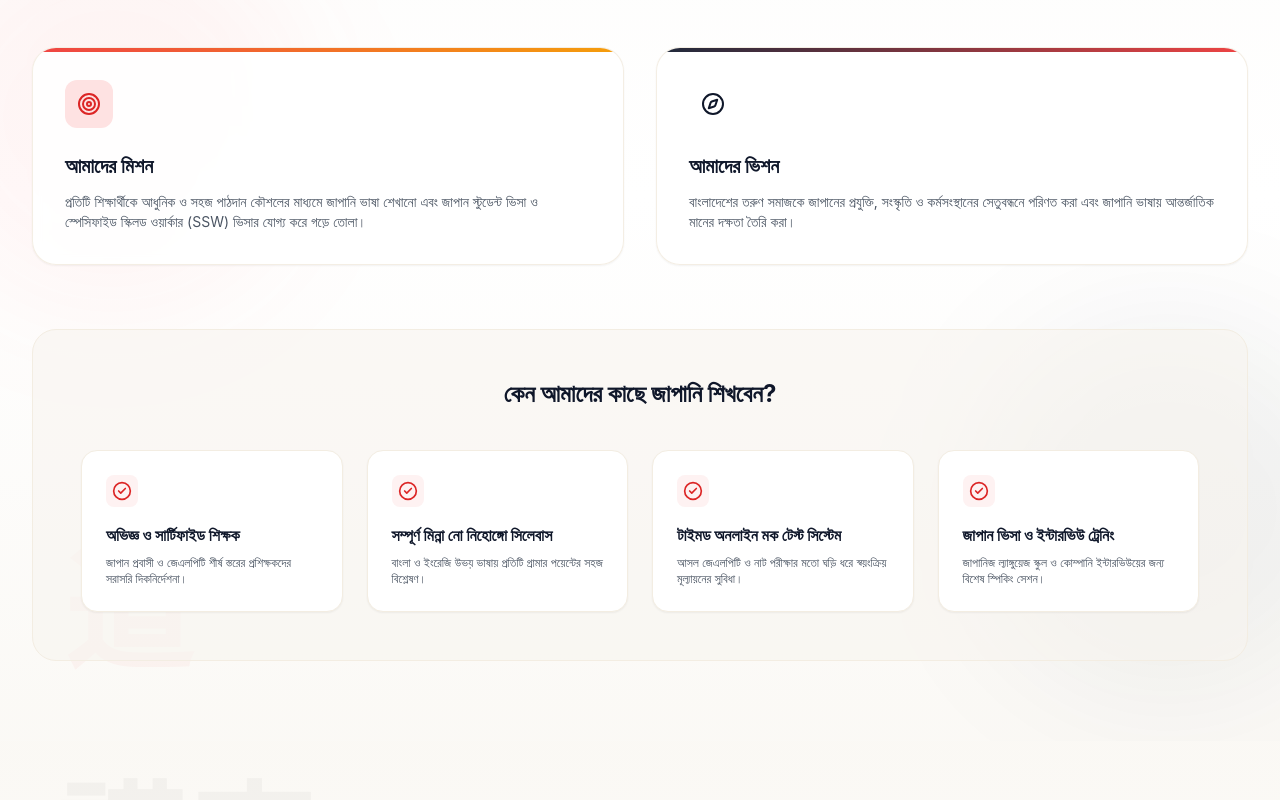
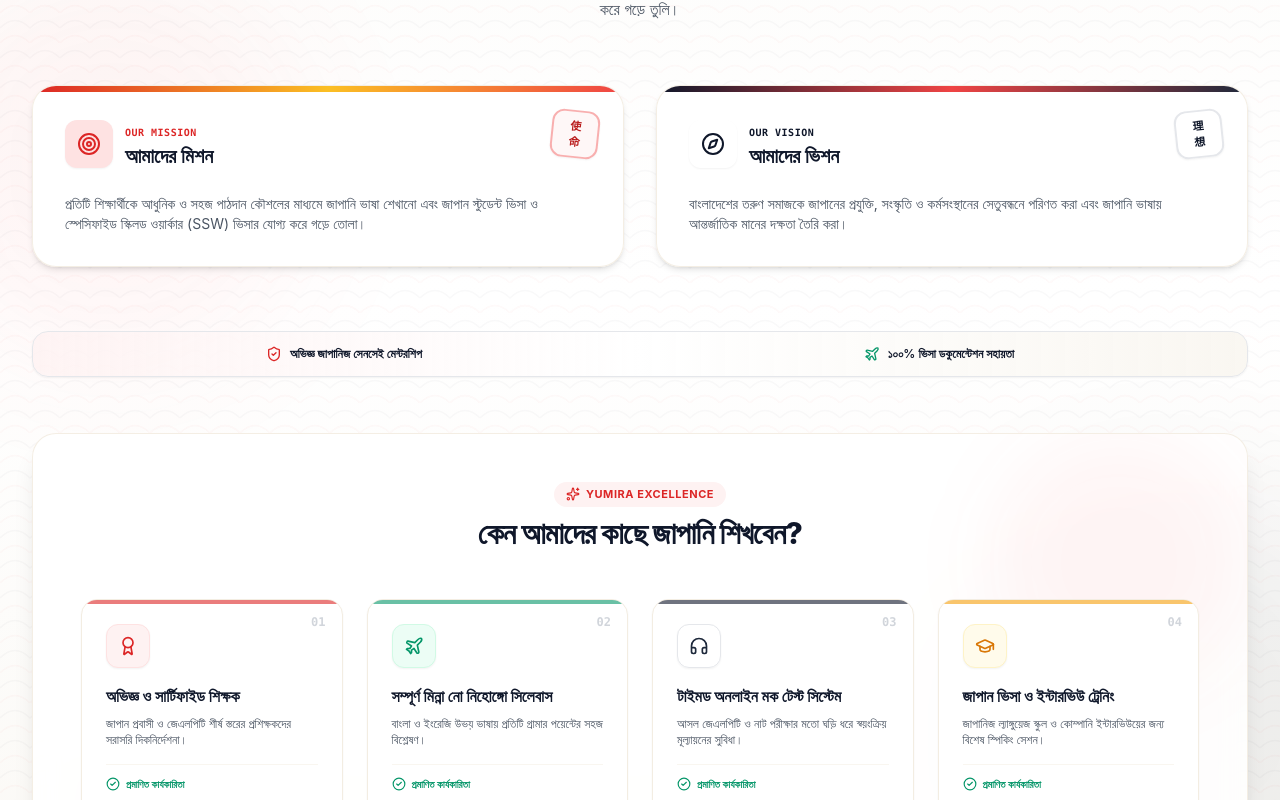
Before and after one commit to shaheerahmadsahil-cmyk/yumira-nihongo-gakkou, a Next.js app: page / in a window 1280 px wide. Shown: the part 1240-2040 px from the top of the page. Built offline with nearby package versions, Linux system fonts and the light colour scheme; no server answers; the database is empty.

Commit message:
feat: enhance About section with Japanese Hanko seals, Seigaiha wave pattern, trust ticker and 3D card animations

```diff
--- a/src/components/homepage/AboutSection.tsx
+++ b/src/components/homepage/AboutSection.tsx
@@ -1,7 +1,17 @@
 "use client";
 
 import React from "react";
-import { Target, Compass, CheckCircle2 } from "lucide-react";
+import {
+  Target,
+  Compass,
+  CheckCircle2,
+  Award,
+  Plane,
+  Headphones,
+  Sparkles,
+  ShieldCheck,
+  GraduationCap
+} from "lucide-react";
 import { motion } from "framer-motion";
 import { useLanguage } from "@/lib/i18n/LanguageContext";
 import { ToriiDivider } from "@/components/shared/FujiWatermark";
@@ -9,24 +19,79 @@ import { ToriiDivider } from "@/components/shared/FujiWatermark";
 export function AboutSection() {
   const { t } = useLanguage();
 
+  // Custom visual theme for each of the 4 "Why Us" points
+  const pointIcons = [
+    {
+      icon: Award,
+      badgeColor: "bg-japanRed-50 text-japanRed-600 border-japanRed-100",
+      accentGlow: "group-hover:border-japanRed-300",
+      accentBar: "bg-japanRed-600",
+      number: "01",
+    },
+    {
+      icon: Plane,
+      badgeColor: "bg-emerald-50 text-emerald-600 border-emerald-100",
+      accentGlow: "group-hover:border-emerald-300",
+      accentBar: "bg-emerald-600",
+      number: "02",
+    },
+    {
+      icon: Headphones,
+      badgeColor: "bg-navy-50 text-navy-800 border-navy-100",
+      accentGlow: "group-hover:border-navy-300",
+      accentBar: "bg-navy-900",
+      number: "03",
+    },
+    {
+      icon: GraduationCap,
+      badgeColor: "bg-amber-50 text-amber-600 border-amber-100",
+      accentGlow: "group-hover:border-amber-300",
+      accentBar: "bg-amber-500",
+      number: "04",
+    },
+  ];
+
   return (
-    <section id="about" className="py-12 sm:py-20 bg-gradient-to-b from-washi-50 via-white to-washi-100/40 relative overflow-hidden">
-      {/* Decorative Subtle Japanese Kanji Watermark & Ambient Radial Glow */}
+    <section id="about" className="py-12 sm:py-20 bg-gradient-to-b from-washi-50 via-white to-washi-100/50 relative overflow-hidden">
+      {/* ========================================================= */}
+      {/* 1. JAPANESE GEOMETRIC PATTERN & AMBIENT GRAPHICS          */}
+      {/* ========================================================= */}
       <div aria-hidden="true" className="pointer-events-none select-none absolute inset-0 overflow-hidden">
-        <div className="absolute top-1/4 -left-20 w-80 sm:w-96 h-80 sm:h-96 bg-japanRed-500/5 rounded-full blur-3xl" />
-        <div className="absolute bottom-10 -right-20 w-80 sm:w-96 h-80 sm:h-96 bg-navy-900/5 rounded-full blur-3xl" />
-        <span className="absolute top-12 right-6 lg:right-16 font-japanese text-7xl sm:text-9xl font-bold text-navy-900/[0.035]">
-          学
+        {/* Soft Radial Ambient Glow Orbs */}
+        <motion.div
+          animate={{ scale: [1, 1.15, 1], opacity: [0.4, 0.7, 0.4] }}
+          transition={{ duration: 8, repeat: Infinity, ease: "easeInOut" }}
+          className="absolute top-1/4 -left-20 w-80 sm:w-96 h-80 sm:h-96 bg-japanRed-500/10 rounded-full blur-3xl"
+        />
+        <motion.div
+          animate={{ scale: [1, 1.2, 1], opacity: [0.3, 0.6, 0.3] }}
+          transition={{ duration: 10, repeat: Infinity, ease: "easeInOut", delay: 2 }}
+          className="absolute bottom-10 -right-20 w-80 sm:w-96 h-80 sm:h-96 bg-navy-900/10 rounded-full blur-3xl"
+        />
+
+        {/* Japanese Seigaiha Wave Pattern Overlay (SVG) */}
+        <svg className="absolute inset-0 w-full h-full opacity-[0.03] mix-blend-multiply" xmlns="http://www.w3.org/2000/svg">
+          <pattern id="seigaihaAbout" width="60" height="30" patternUnits="userSpaceOnUse">
+            <path d="M 0 30 Q 15 15, 30 30 Q 45 15, 60 30" fill="none" stroke="#DC2626" strokeWidth="1.5" />
+            <path d="M 0 15 Q 15 0, 30 15 Q 45 0, 60 15" fill="none" stroke="#0F172A" strokeWidth="1.5" />
+            <path d="M 30 30 Q 45 15, 60 30" fill="none" stroke="#DC2626" strokeWidth="1.5" />
+          </pattern>
+          <rect width="100%" height="100%" fill="url(#seigaihaAbout)" />
+        </svg>
+
+        {/* Faint Traditional Japanese Calligraphy Watermarks */}
+        <span className="absolute top-12 right-6 lg:right-16 font-japanese text-8xl sm:text-9xl font-bold text-navy-900/[0.04]">
+          志
         </span>
-        <span className="absolute bottom-16 left-6 lg:left-16 font-japanese text-7xl sm:text-9xl font-bold text-japanRed-600/[0.035]">
-          道
+        <span className="absolute bottom-16 left-6 lg:left-16 font-japanese text-8xl sm:text-9xl font-bold text-japanRed-600/[0.04]">
+          成
         </span>
       </div>
 
       <div className="max-w-7xl mx-auto px-4 sm:px-6 lg:px-8 relative z-10">
         <ToriiDivider title="ABOUT OUR ACADEMY" />
 
-        {/* Section Header */}
+        {/* Section Header with Graphic Badge */}
         <motion.div
           initial={{ opacity: 0, y: 20 }}
           whileInView={{ opacity: 1, y: 0 }}
@@ -34,70 +99,144 @@ export function AboutSection() {
           transition={{ duration: 0.6, ease: "easeOut" }}
           className="text-center max-w-3xl mx-auto mb-10 sm:mb-16 space-y-3 sm:space-y-4"
         >
-          <span className="text-xs font-bold uppercase tracking-wider text-japanRed-600 bg-japanRed-50 px-3 py-1 rounded-full border border-japanRed-100">
+          <div className="inline-flex items-center gap-1.5 px-3.5 py-1.5 rounded-full bg-japanRed-50 border border-japanRed-200/80 shadow-sm">
+            <Sparkles className="w-3.5 h-3.5 text-japanRed-600 animate-pulse" />
+            <span className="text-xs font-bold uppercase tracking-wider text-japanRed-700">
               {t.about.badge}
             </span>
-          <h2 className="text-2xl sm:text-4xl font-extrabold text-navy-900 tracking-tight">
+          </div>
+
+          <h2 className="text-2xl sm:text-4xl lg:text-5xl font-extrabold text-navy-900 tracking-tight leading-tight">
             {t.about.title}
           </h2>
-          <p className="text-xs sm:text-sm md:text-base text-gray-600 leading-relaxed font-normal">
+
+          <p className="text-xs sm:text-sm md:text-base text-gray-600 leading-relaxed font-normal max-w-2xl mx-auto">
             {t.about.intro}
           </p>
         </motion.div>
 
-        {/* Mission & Vision Cards */}
-        <div className="grid grid-cols-1 md:grid-cols-2 gap-4 sm:gap-8 mb-10 sm:mb-16">
+        {/* ========================================================= */}
+        {/* 2. MISSION & VISION WITH JAPANESE HANKO SEALS & 3D CARDS  */}
+        {/* ========================================================= */}
+        <div className="grid grid-cols-1 md:grid-cols-2 gap-5 sm:gap-8 mb-10 sm:mb-16">
+          {/* Mission Card */}
           <motion.div
             initial={{ opacity: 0, x: -30 }}
             whileInView={{ opacity: 1, x: 0 }}
             viewport={{ once: true, margin: "-60px" }}
             transition={{ duration: 0.6, ease: [0.21, 0.47, 0.32, 0.98] }}
-            whileHover={{ y: -4 }}
-            className="p-5 sm:p-8 rounded-2xl sm:rounded-3xl bg-white/90 backdrop-blur-sm border border-washi-200/90 relative group hover:border-japanRed-300 transition-all shadow-sm hover:shadow-xl overflow-hidden"
+            whileHover={{ y: -6, scale: 1.01 }}
+            className="p-6 sm:p-8 rounded-2xl sm:rounded-3xl bg-white/95 backdrop-blur-md border border-washi-200/90 relative group hover:border-japanRed-300 transition-all shadow-md hover:shadow-2xl overflow-hidden"
           >
-            <div className="absolute top-0 left-0 right-0 h-1 bg-gradient-to-r from-japanRed-500 to-amber-500" />
-            <div className="w-10 h-10 sm:w-12 sm:h-12 rounded-xl bg-japanRed-100 text-japanRed-600 flex items-center justify-center mb-4 sm:mb-6 group-hover:scale-110 transition-transform">
-              <Target className="w-5 h-5 sm:w-6 sm:h-6" />
+            {/* Top decorative gradient bar */}
+            <div className="absolute top-0 left-0 right-0 h-1.5 bg-gradient-to-r from-japanRed-600 via-amber-400 to-japanRed-500" />
+
+            {/* Hanko Stamp (Traditional Japanese Red Seal) */}
+            <div className="absolute top-4 right-4 sm:top-6 sm:right-6 w-11 h-11 sm:w-12 sm:h-12 rounded-xl border-2 border-japanRed-500/40 bg-japanRed-50/60 flex flex-col items-center justify-center font-japanese text-[11px] font-bold text-japanRed-700 rotate-6 group-hover:rotate-0 transition-transform select-none shadow-sm">
+              <span>使</span>
+              <span>命</span>
             </div>
-            <h3 className="text-lg sm:text-xl font-bold text-navy-900 mb-2 sm:mb-3">
+
+            <div className="flex items-center gap-3 mb-4 sm:mb-6">
+              <div className="w-12 h-12 rounded-xl bg-japanRed-100 text-japanRed-600 flex items-center justify-center group-hover:scale-110 group-hover:bg-japanRed-600 group-hover:text-white transition-all shadow-sm">
+                <Target className="w-6 h-6" />
+              </div>
+              <div>
+                <span className="text-[10px] font-bold tracking-wider text-japanRed-600 uppercase font-mono">
+                  OUR MISSION
+                </span>
+                <h3 className="text-lg sm:text-xl font-bold text-navy-900">
                   {t.about.missionTitle}
                 </h3>
-            <p className="text-xs sm:text-sm text-gray-600 leading-relaxed">
+              </div>
+            </div>
+
+            <p className="text-xs sm:text-sm text-gray-600 leading-relaxed pr-8">
               {t.about.missionDesc}
             </p>
           </motion.div>
 
+          {/* Vision Card */}
           <motion.div
             initial={{ opacity: 0, x: 30 }}
             whileInView={{ opacity: 1, x: 0 }}
             viewport={{ once: true, margin: "-60px" }}
             transition={{ duration: 0.6, ease: [0.21, 0.47, 0.32, 0.98] }}
-            whileHover={{ y: -4 }}
-            className="p-5 sm:p-8 rounded-2xl sm:rounded-3xl bg-white/90 backdrop-blur-sm border border-washi-200/90 relative group hover:border-navy-400 transition-all shadow-sm hover:shadow-xl overflow-hidden"
+            whileHover={{ y: -6, scale: 1.01 }}
+            className="p-6 sm:p-8 rounded-2xl sm:rounded-3xl bg-white/95 backdrop-blur-md border border-washi-200/90 relative group hover:border-navy-400 transition-all shadow-md hover:shadow-2xl overflow-hidden"
           >
-            <div className="absolute top-0 left-0 right-0 h-1 bg-gradient-to-r from-navy-800 to-japanRed-500" />
-            <div className="w-10 h-10 sm:w-12 sm:h-12 rounded-xl bg-navy-100 text-navy-900 flex items-center justify-center mb-4 sm:mb-6 group-hover:scale-110 transition-transform">
-              <Compass className="w-5 h-5 sm:w-6 sm:h-6" />
+            {/* Top decorative gradient bar */}
+            <div className="absolute top-0 left-0 right-0 h-1.5 bg-gradient-to-r from-navy-900 via-japanRed-500 to-navy-800" />
+
+            {/* Hanko Stamp: 理想 (Ideal / Vision) */}
+            <div className="absolute top-4 right-4 sm:top-6 sm:right-6 w-11 h-11 sm:w-12 sm:h-12 rounded-xl border-2 border-navy-500/40 bg-navy-50/60 flex flex-col items-center justify-center font-japanese text-[11px] font-bold text-navy-900 -rotate-6 group-hover:rotate-0 transition-transform select-none shadow-sm">
+              <span>理</span>
+              <span>想</span>
             </div>
-            <h3 className="text-lg sm:text-xl font-bold text-navy-900 mb-2 sm:mb-3">
+
+            <div className="flex items-center gap-3 mb-4 sm:mb-6">
+              <div className="w-12 h-12 rounded-xl bg-navy-100 text-navy-900 flex items-center justify-center group-hover:scale-110 group-hover:bg-navy-900 group-hover:text-white transition-all shadow-sm">
+                <Compass className="w-6 h-6" />
+              </div>
+              <div>
+                <span className="text-[10px] font-bold tracking-wider text-navy-700 uppercase font-mono">
+                  OUR VISION
+                </span>
+                <h3 className="text-lg sm:text-xl font-bold text-navy-900">
                   {t.about.visionTitle}
                 </h3>
-            <p className="text-xs sm:text-sm text-gray-600 leading-relaxed">
+              </div>
+            </div>
+
+            <p className="text-xs sm:text-sm text-gray-600 leading-relaxed pr-8">
               {t.about.visionDesc}
             </p>
           </motion.div>
         </div>
 
-        {/* Why Learn With Us Grid */}
+        {/* ========================================================= */}
+        {/* 3. TRUST HIGHLIGHT PILLS TICKER                           */}
+        {/* ========================================================= */}
+        <motion.div
+          initial={{ opacity: 0, y: 15 }}
+          whileInView={{ opacity: 1, y: 0 }}
+          viewport={{ once: true }}
+          transition={{ duration: 0.5 }}
+          className="mb-10 sm:mb-14 py-3.5 px-4 sm:px-6 rounded-2xl bg-gradient-to-r from-japanRed-50/80 via-white to-washi-100/90 border border-japanRed-200/60 shadow-sm flex flex-wrap items-center justify-around gap-3 sm:gap-6 text-xs font-semibold text-navy-900"
+        >
+          <div className="flex items-center gap-2">
+            <ShieldCheck className="w-4 h-4 text-japanRed-600" />
+            <span>অভিজ্ঞ জাপানিজ সেনসেই মেন্টরশিপ</span>
+          </div>
+          <div className="hidden xs:flex items-center gap-2">
+            <Award className="w-4 h-4 text-amber-600" />
+            <span>JLPT N5~N1 বিশেষায়িত কারিকুলাম</span>
+          </div>
+          <div className="flex items-center gap-2">
+            <Plane className="w-4 h-4 text-emerald-600" />
+            <span>১০০% ভিসা ডকুমেন্টেশন সহায়তা</span>
+          </div>
+        </motion.div>
+
+        {/* ========================================================= */}
+        {/* 4. WHY LEARN WITH US WITH DYNAMIC CARDS & GRAPHICS        */}
+        {/* ========================================================= */}
         <motion.div
           initial={{ opacity: 0, y: 30 }}
           whileInView={{ opacity: 1, y: 0 }}
           viewport={{ once: true, margin: "-60px" }}
           transition={{ duration: 0.7, ease: "easeOut" }}
-          className="bg-washi-100/60 rounded-2xl sm:rounded-3xl p-5 sm:p-8 md:p-12 border border-washi-200"
+          className="bg-white/90 backdrop-blur-md rounded-2xl sm:rounded-3xl p-5 sm:p-8 md:p-12 border border-washi-200/90 shadow-xl relative overflow-hidden"
         >
-          <div className="text-center mb-6 sm:mb-10">
-            <h3 className="text-lg sm:text-2xl font-bold text-navy-900">
+          {/* Subtle background glow */}
+          <div className="absolute top-0 right-0 w-64 h-64 bg-japanRed-500/5 rounded-full blur-2xl pointer-events-none" />
+
+          <div className="text-center mb-8 sm:mb-12">
+            <div className="inline-flex items-center gap-1.5 px-3 py-1 rounded-full bg-japanRed-50 text-japanRed-600 text-[11px] font-bold mb-2 uppercase tracking-wider">
+              <Sparkles className="w-3.5 h-3.5" />
+              <span>Yumira Excellence</span>
+            </div>
+            <h3 className="text-xl sm:text-3xl font-extrabold text-navy-900 tracking-tight">
               {t.about.whyUs}
             </h3>
           </div>
@@ -110,39 +249,60 @@ export function AboutSection() {
               hidden: {},
               visible: {
                 transition: {
-                  staggerChildren: 0.1,
+                  staggerChildren: 0.12,
                   delayChildren: 0.1,
                 },
               },
             }}
             className="grid grid-cols-1 sm:grid-cols-2 lg:grid-cols-4 gap-4 sm:gap-6"
           >
-            {t.about.points.map((pt, idx) => (
+            {t.about.points.map((pt, idx) => {
+              const theme = pointIcons[idx % pointIcons.length];
+              const IconComp = theme.icon;
+
+              return (
                 <motion.div
                   key={idx}
                   variants={{
-                  hidden: { opacity: 0, y: 20 },
+                    hidden: { opacity: 0, y: 25 },
                     visible: {
                       opacity: 1,
                       y: 0,
                       transition: { duration: 0.5, ease: [0.21, 0.47, 0.32, 0.98] },
                     },
                   }}
-                whileHover={{ y: -5, scale: 1.02 }}
+                  whileHover={{ y: -8, scale: 1.02 }}
                   transition={{ type: "spring", stiffness: 350, damping: 20 }}
-                className="bg-white p-5 sm:p-6 rounded-xl sm:rounded-2xl border border-washi-200 shadow-sm hover:shadow-lg transition-all"
+                  className={`bg-white p-5 sm:p-6 rounded-2xl border border-washi-200 shadow-sm hover:shadow-xl transition-all duration-300 relative overflow-hidden group ${theme.accentGlow}`}
                 >
-                <div className="w-8 h-8 rounded-lg bg-japanRed-50 text-japanRed-600 flex items-center justify-center mb-3 sm:mb-4">
-                  <CheckCircle2 className="w-4 h-4 sm:w-5 sm:h-5" />
+                  {/* Top accent highlight bar on card */}
+                  <div className={`absolute top-0 left-0 right-0 h-1 ${theme.accentBar} opacity-60 group-hover:opacity-100 group-hover:h-1.5 transition-all`} />
+
+                  {/* Number Tag */}
+                  <div className="absolute top-3.5 right-4 font-mono text-xs font-extrabold text-gray-300 group-hover:text-gray-500 transition-colors">
+                    {theme.number}
                   </div>
-                <h4 className="text-sm sm:text-base font-bold text-navy-900 mb-1.5 sm:mb-2">
+
+                  {/* Icon badge */}
+                  <div className={`w-11 h-11 rounded-xl flex items-center justify-center mb-4 border transition-transform group-hover:scale-110 shadow-sm ${theme.badgeColor}`}>
+                    <IconComp className="w-5 h-5" />
+                  </div>
+
+                  <h4 className="text-sm sm:text-base font-bold text-navy-900 mb-2 group-hover:text-japanRed-600 transition-colors">
                     {pt.title}
                   </h4>
-                <p className="text-[11px] sm:text-xs text-gray-600 leading-relaxed">
+
+                  <p className="text-[11px] sm:text-xs text-gray-600 leading-relaxed font-normal">
                     {pt.desc}
                   </p>
+
+                  <div className="mt-4 pt-3 border-t border-washi-100 flex items-center gap-1.5 text-[10px] font-semibold text-emerald-600">
+                    <CheckCircle2 className="w-3.5 h-3.5" />
+                    <span>প্রমাণিত কার্যকারিতা</span>
+                  </div>
                 </motion.div>
-            ))}
+              );
+            })}
           </motion.div>
         </motion.div>
       </div>
```
Lines whose indentation alone changed are shown as unchanged.
